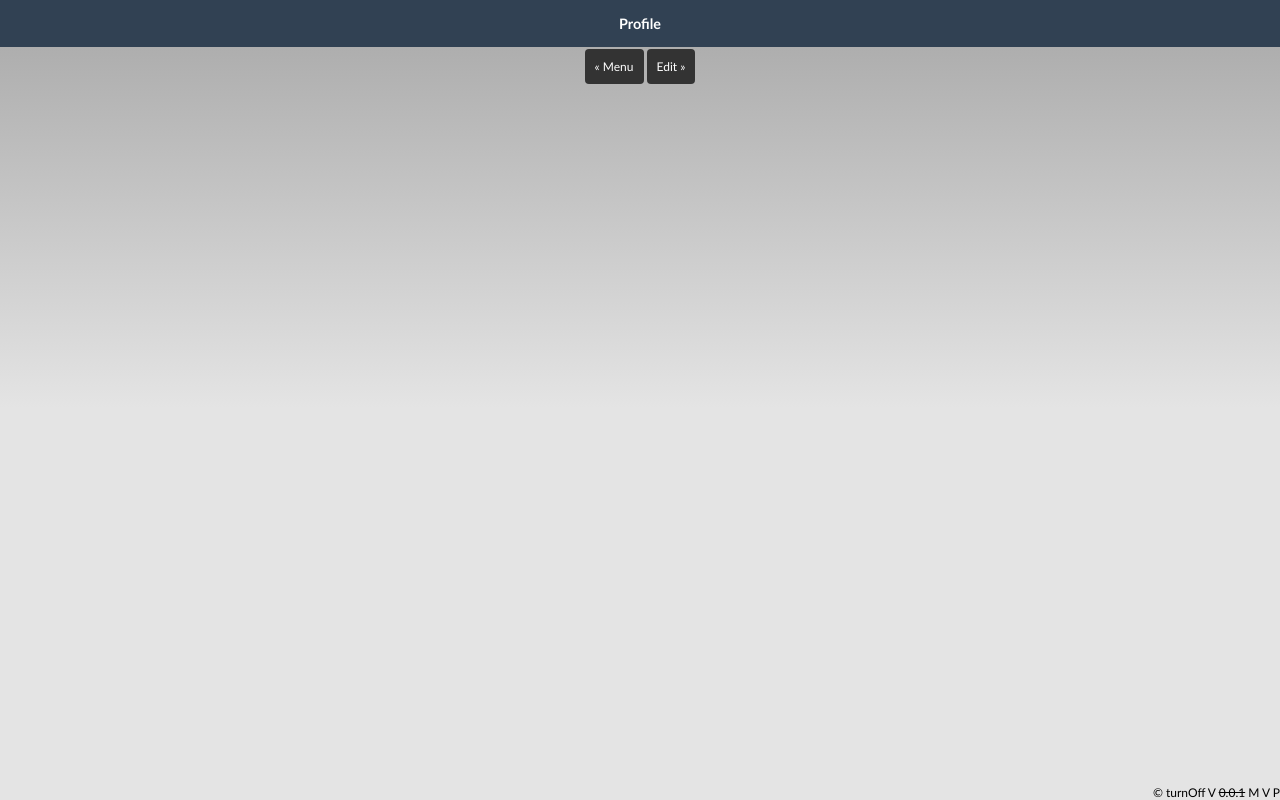
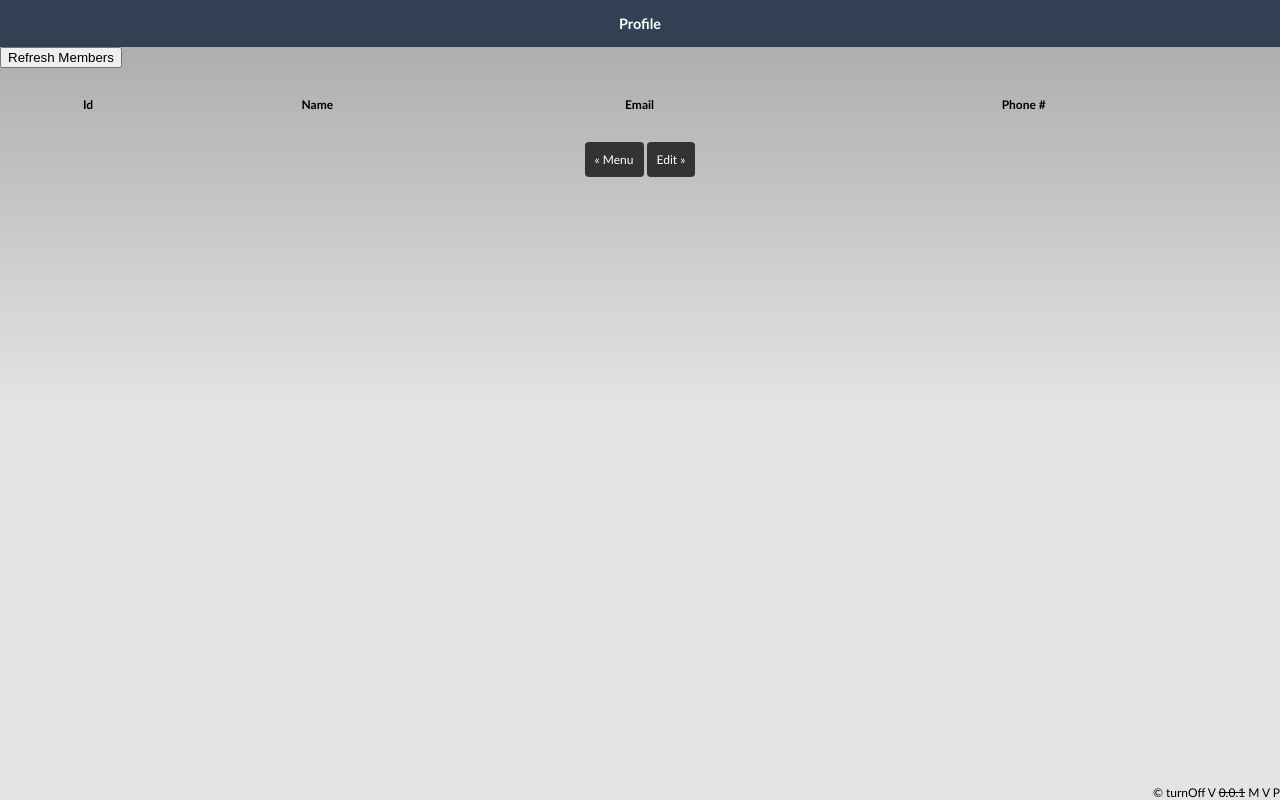
Before and after one commit to dabidgs3/app-turnoff, a plain HTML site: page www/profile.html in a window 1280 px wide. Drawn offline with Linux system fonts and the light colour scheme.

Commit message:
profile mapping

```diff
--- a/www/profile.html
+++ b/www/profile.html
@@ -29,6 +29,26 @@
 <body>
     <div class="profile">
 		<p class="header">Profile</p>
+            <article id="register-art" data-role="page" data-title="Profile">
+              <div class="ui-content" role="main">
+                  <div class="wrap">
+                      <button id="refreshButton" data-role="button" data-inline="true" data-icon="refresh">Refresh Members</button>
+                      <table data-role="table" id="member-table" data-mode="reflow" class="app-responsive table-stroke">
+                          <thead>
+                              <tr>
+                                  <th data-priority="1">Id</th>
+                                  <th data-priority="persist">Name</th>
+                                  <th data-priority="2">Email</th>
+                                  <th data-priority="3">Phone #</th>
+                              </tr>
+                          </thead>
+                          <tbody id="members">
+                          </tbody>
+                      </table>
+                  </div>
+              </div>
+                </div>
+            </article>
     </div>
 	<div class="nav">
 		<p><a href="home.html" class="button">&laquo;&nbsp;Menu</a>
@@ -38,5 +58,14 @@
 	&copy; turnOff V&nbsp;<strike>0.0.1</strike>&nbsp;M V P
 	</div>
 </body>
-
+<script type="text/template" id="member-tmpl">
+        <% _.each(members, function(member) { %>
+        <tr>
+            <th><%=member.id%></td>
+            <td><%=member.name%></td>
+            <td><a href="mailto:<%=member.email%>" class="ui-link"><%=member.email%></a></td>
+            <td><a href="tel:<%=member.phoneNumber%>" class="ui-link">Call</a> or <a href="sms:<%=member.phoneNumber%>" class="ui-link">SMS</a> <%=member.phoneNumber%></td>
+            </tr>
+        <% }); %>
+    </script>
 </html>
```
Also changed, not shown: 1 other file.
